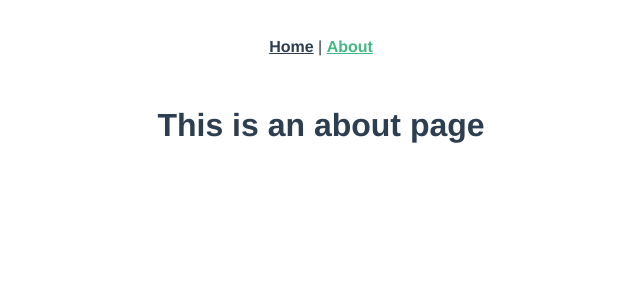
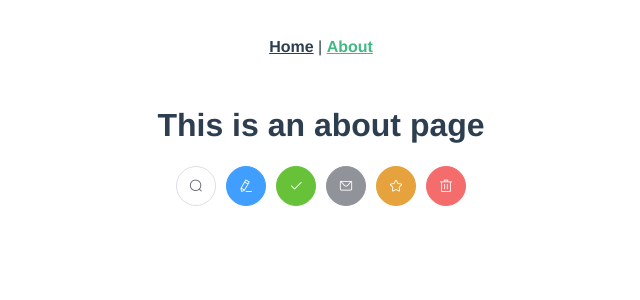
Before and after one commit to FangWanCai/usian-member-system, a Vue app: page /#/about in a window 1280 px wide. Shown: the top 300 px of the page, without its empty margins (319-959 px from the left). Built offline with nearby package versions, Linux system fonts and the light colour scheme.

Commit message:
feat:'引入并使用element-ui'

```diff
--- a/src/views/AboutView.vue
+++ b/src/views/AboutView.vue
@@ -1,5 +1,13 @@
 <template>
   <div class="about">
     <h1>This is an about page</h1>
+    <el-row>
+      <el-button icon="el-icon-search" circle></el-button>
+      <el-button type="primary" icon="el-icon-edit" circle></el-button>
+      <el-button type="success" icon="el-icon-check" circle></el-button>
+      <el-button type="info" icon="el-icon-message" circle></el-button>
+      <el-button type="warning" icon="el-icon-star-off" circle></el-button>
+      <el-button type="danger" icon="el-icon-delete" circle></el-button>
+    </el-row>
   </div>
 </template>
```
Also changed, not shown: src/main.js (+7 -0 lines).
